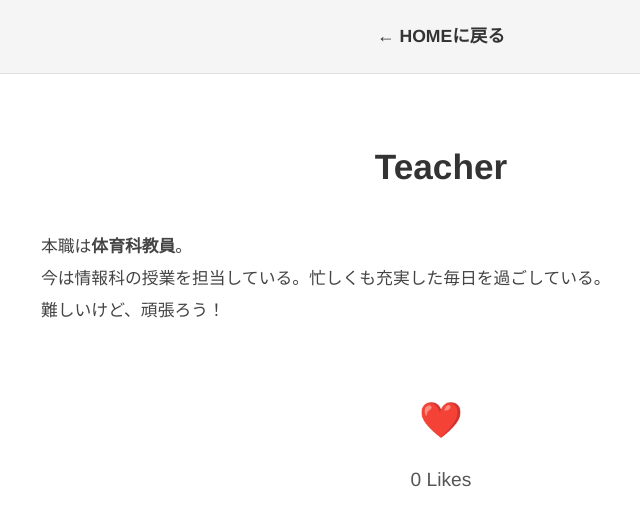
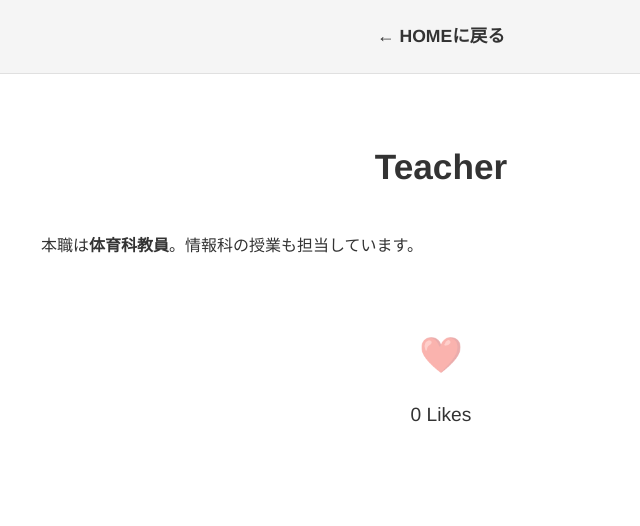
Before and after one commit to matsukensanba73-code/matsuweb, a plain HTML site: page teacher.html in a window 1280 px wide. Both pictures are taken after a click on the element "❤️". Shown: the whole page, without its empty margins (199-839 px from the left). Drawn offline with Linux system fonts and the light colour scheme; no server answers.

Commit message:
fix cooldown

```diff
--- a/teacher.html
+++ b/teacher.html
@@ -12,8 +12,6 @@ body {
     color: #333;
     line-height: 1.9;
 }
-
-/* ヘッダー */
 header {
     padding: 20px;
     background: #f5f5f5;
@@ -29,8 +27,6 @@ header a {
     font-weight: bold;
     font-size: 1.1rem;
 }
-
-/* 全体幅 */
 .container {
     width: min(800px, 90%);
     margin: 60px auto;
@@ -39,22 +35,7 @@ h1 {
     font-size: 2.2rem;
     margin-bottom: 30px;
     text-align: center;
-    color: #333;
 }
-h2 {
-    font-size: 1.5rem;
-    color: #444;
-    margin-top: 40px;
-    border-left: 6px solid #8ac0ff;
-    padding-left: 10px;
-}
-p {
-    color: #444;
-    font-size: 1.05rem;
-    margin-bottom: 20px;
-}
-
-/* いいねボタン */
 .like-section {
     text-align: center;
     margin: 60px 0;
@@ -62,8 +43,7 @@ p {
 .like-btn {
     font-size: 2.2rem;
     cursor: pointer;
-    user-select: none;
-    transition: transform 0.2s ease, color 0.2s ease;
+    transition: 0.2s;
     color: #bbb;
 }
 .like-btn.liked {
@@ -73,7 +53,6 @@ p {
 .like-count {
     font-size: 1.2rem;
     margin-top: 8px;
-    color: #555;
 }
 </style>
 </head>
@@ -85,13 +64,8 @@ p {
 
 <div class="container">
     <h1>Teacher</h1>
-    <p>
-        本職は<strong>体育科教員</strong>。<br>
-        今は情報科の授業を担当している。忙しくも充実した毎日を過ごしている。<br>
-        難しいけど、頑張ろう！
-    </p>
+    <p>本職は<strong>体育科教員</strong>。情報科の授業も担当しています。</p>
 
-    <!-- いいね -->
     <div class="like-section">
         <div id="likeBtn" class="like-btn">❤️</div>
         <div id="likeCount" class="like-count">0 Likes</div>
@@ -104,15 +78,30 @@ const likeCount = document.getElementById("likeCount");
 
 const API_URL = "https://script.google.com/macros/s/AKfycbzw4ajdFF1oBbHOKqwXgLOWRyqWsvwWDie9b1MRSpQ-6-idnDydBDTr_xSRl2WFtbui/exec";
 
-// 初期値を取得
+// 初期値取得
 fetch(API_URL)
   .then(res => res.json())
   .then(data => {
     likeCount.textContent = `${data.count} Likes`;
   });
 
-// ❤️ クリック時：常に +1 する
+// 連打防止
+let isCooldown = false;
+
 likeBtn.addEventListener("click", () => {
+  if (isCooldown) return;
+
+  isCooldown = true;
+
+  likeBtn.style.pointerEvents = "none";
+  likeBtn.style.opacity = "0.4";
+
+  setTimeout(() => {
+    isCooldown = false;
+    likeBtn.style.pointerEvents = "auto";
+    likeBtn.style.opacity = "1";
+  }, 5000);
+
   fetch(API_URL, { method: "POST" })
     .then(res => res.json())
     .then(data => {
@@ -122,7 +111,5 @@ likeBtn.addEventListener("click", () => {
 });
 </script>
 
-
-
 </body>
 </html>
```
